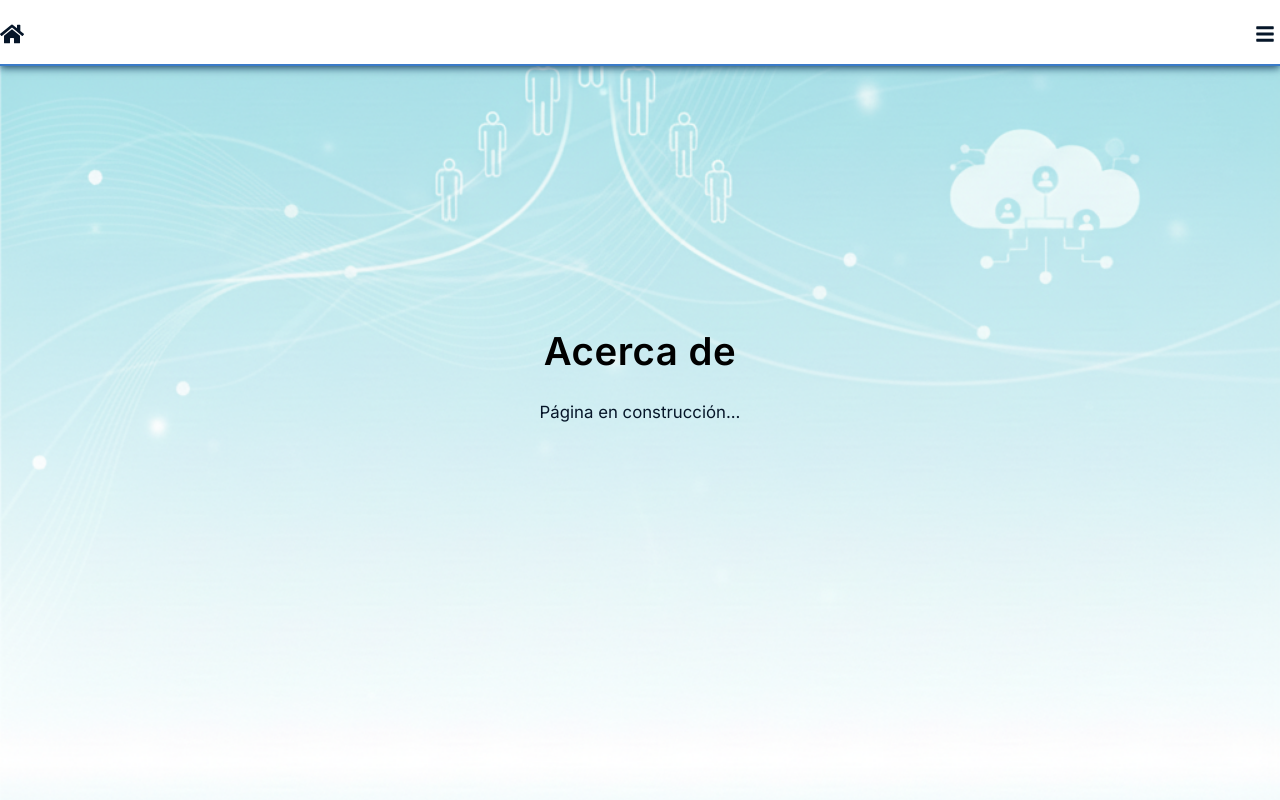
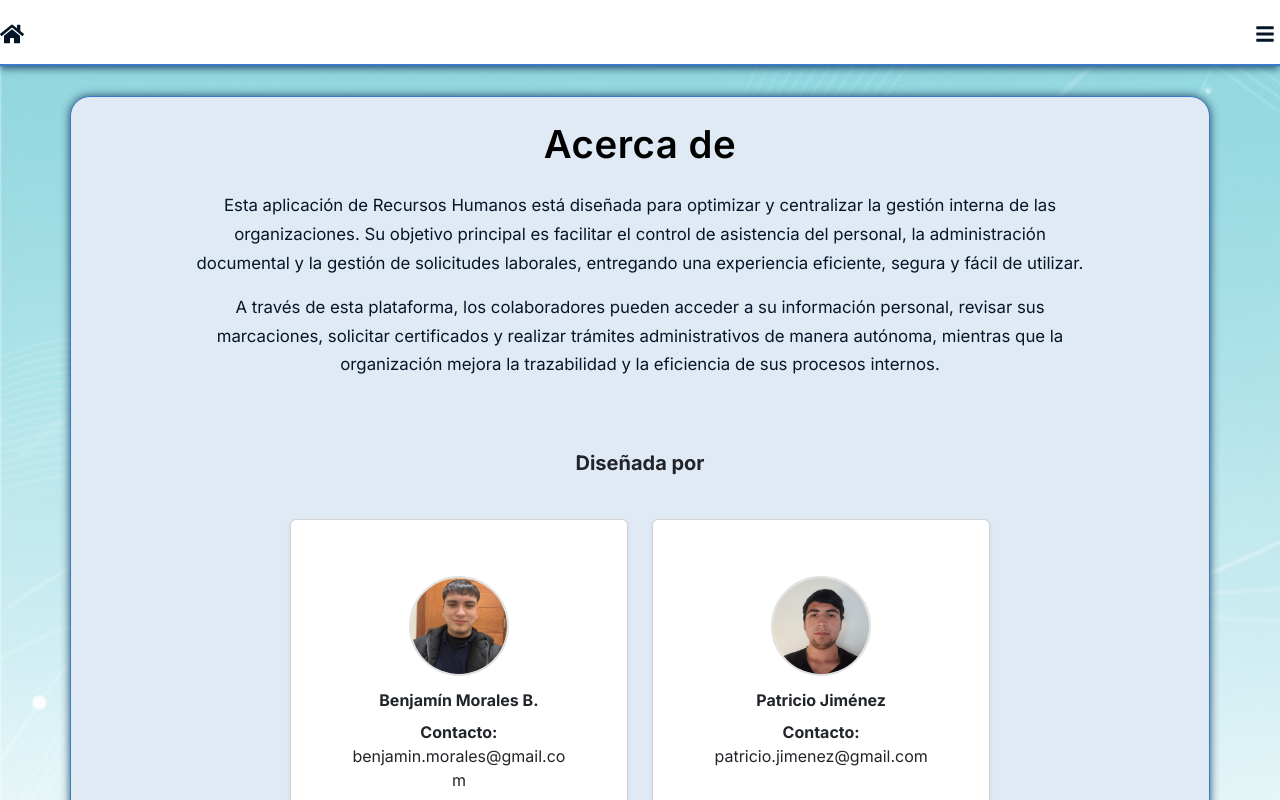
Before and after one commit to ScaryStack/asisTrackWeb, a React (Vite) app: page /acerca-de in a window 1280 px wide. Shown: the top 800 px of the page. Built offline with nearby package versions, Linux system fonts and the light colour scheme.

Commit message:
Se agrega onformacion de acerca de

```diff
--- a/src/pages/AcercaDe.tsx
+++ b/src/pages/AcercaDe.tsx
@@ -1,14 +1,74 @@
 import { Navbar } from "../components/shared/Navbar";
 import "../Styles/AcercaDe.css";
-import "../global.css"
+import "../global.css";
+import  benjaminImg from "../assets/team/Benjamin.jpeg";
+import patricioImg from "../assets/team/Patricio.jpeg";
 
 export const AcercaDe = () => {
   return (
     <>
       <Navbar />
-      <div className="AcercaDe-container">
-        <h1 className="AcercaDe-titulo">Acerca de</h1>
-        <p className="AcercaDe-mensaje">Página en construcción...</p>
+
+      <div className="AcercaDe-container container py-4">
+        <h1 className="AcercaDe-titulo text-center mb-4">Acerca de</h1>
+
+        <p className="AcercaDe-mensaje text-center mb-3">
+          Esta aplicación de Recursos Humanos está diseñada para optimizar y
+          centralizar la gestión interna de las organizaciones. Su objetivo
+          principal es facilitar el control de asistencia del personal, la
+          administración documental y la gestión de solicitudes laborales,
+          entregando una experiencia eficiente, segura y fácil de utilizar.
+        </p>
+
+        <p className="AcercaDe-mensaje text-center mb-4">
+          A través de esta plataforma, los colaboradores pueden acceder a su
+          información personal, revisar sus marcaciones, solicitar certificados
+          y realizar trámites administrativos de manera autónoma, mientras que
+          la organización mejora la trazabilidad y la eficiencia de sus procesos
+          internos.
+        </p>
+
+        {/* CARDS DESARROLLADORES */}
+        <div className="row justify-content-center g-4 mt-4">
+        <h5 className="card-title fw-bold">Diseñada por</h5>
+
+          {/* Card Benjamin */}
+          <div className="col-md-5">
+            <div className="card shadow-sm h-100 text-center bg-body text-body">
+              <div className="card-body">
+                <img
+                  src={benjaminImg}
+                  alt="Benjamín Morales B."
+                  className="perfil-img"
+                />
+                <p className="fw-bold mb-2">Benjamín Morales B.</p>
+                <p className="mb-0">
+                  <strong>Contacto:</strong><br />
+                  benjamin.morales@gmail.com
+                </p>
+              </div>
+            </div>
+          </div>
+
+          {/* Card Patricio */}
+          <div className="col-md-5">
+            <div className="card shadow-sm h-100 text-center bg-body text-body">
+              <div className="card-body">
+                <img
+                  src={patricioImg}
+                  alt="Patricio Jiménez"
+                  className="perfil-img"
+                />
+                <p className="fw-bold mb-2">Patricio Jiménez</p>
+                <p className="mb-0">
+                  <strong>Contacto:</strong><br />
+                  patricio.jimenez@gmail.com
+                </p>
+              </div>
+            </div>
+          </div>
+
+        </div>
       </div>
     </>
   );
```
